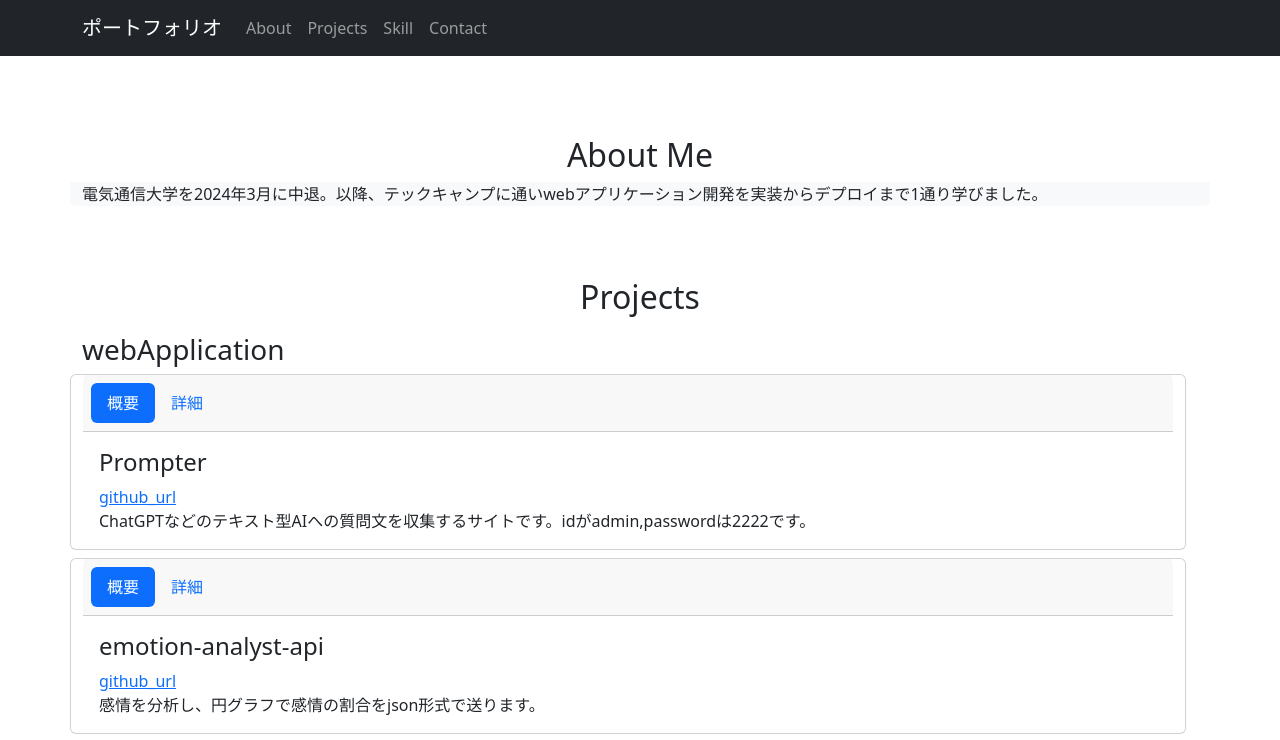
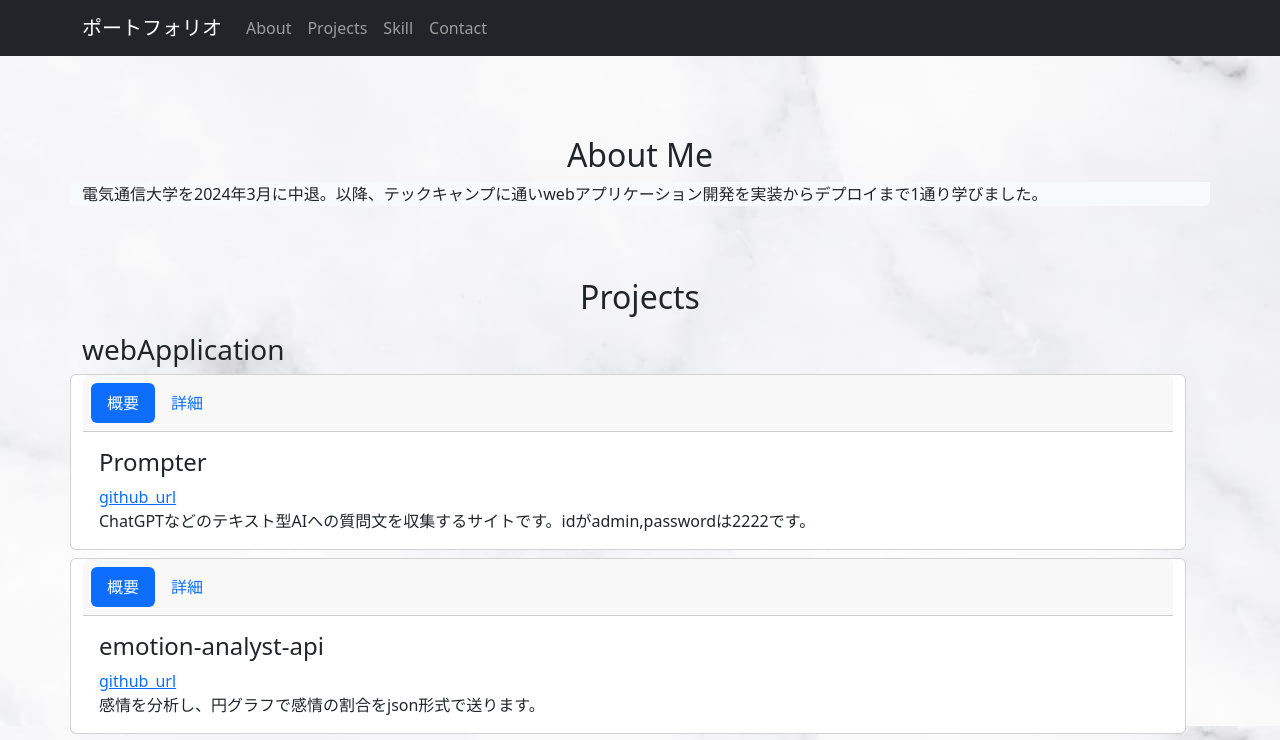
Before and after one commit to Takenoko463/portfolio-app, a React (Create React App) app: page / in a window 1280 px wide. Shown: the top 740 px of the page. Built offline with nearby package versions, Linux system fonts and the light colour scheme.

Commit message:
背景画像を設定

```diff
--- a/src/App.css
+++ b/src/App.css
@@ -9,6 +9,7 @@ body {
 
 main {
   padding: 2rem;
+  background-image: url("bg-first-view_pc.jpg");
 }
 
 section {
```
Also changed, not shown: src/bg-first-view_pc.jpg (added).
